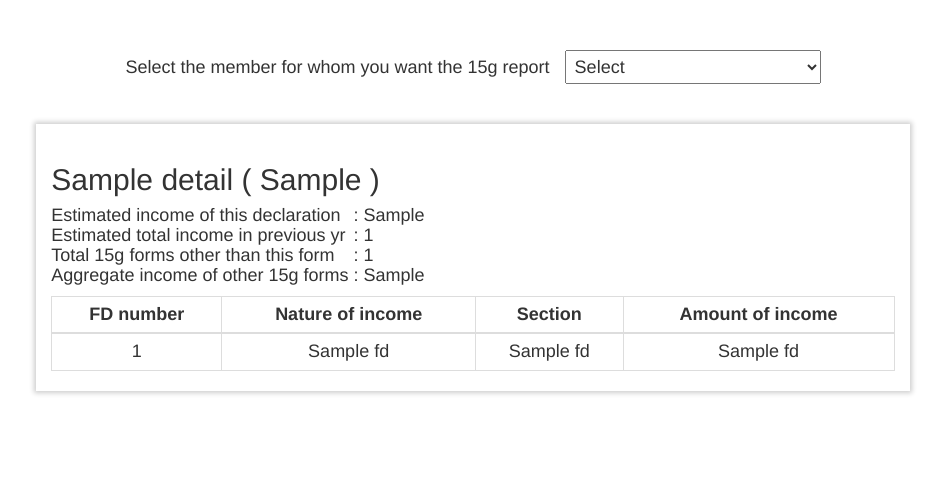
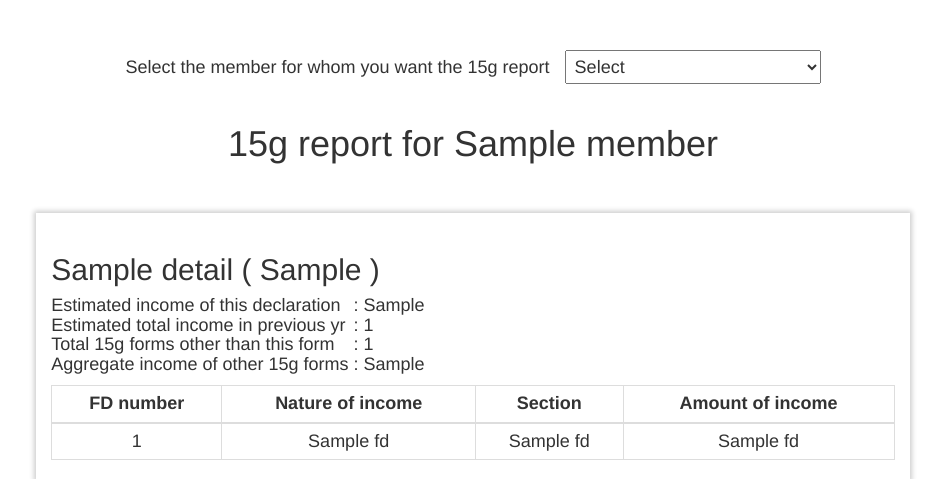
Before and after one commit to sannidhiteredesai/PersonalAccountant, a Flask app: template pa/ui/templates/report15g/report15g.html in a window 1280 px wide. Shown: the part 52-531 px from the top of the page, without its empty margins (167-1112 px from the left). Run offline with Flask 2, Linux system fonts and the light colour scheme; the template is opened without the code that fills it: most values are stand-ins (such as "Sample title", 1, 10 or a date in 2020); some libraries are stand-ins or nearby versions.

Commit message:
Displaying member name on 15g report page

```diff
--- a/pa/ui/report15g/routes.py
+++ b/pa/ui/report15g/routes.py
@@ -18,4 +18,5 @@ def report_15g():
         return render_template('report15g/report15g.html', title='15G Report',
                                members=members.get_members_of_user(current_user.username),
                                report=(generate_15g_report(for_member=(request.form['member']),
-                                                           for_user=current_user.username)))
+                                                           for_user=current_user.username)),
+                               member=request.form['member'])
--- a/pa/ui/templates/report15g/report15g.html
+++ b/pa/ui/templates/report15g/report15g.html
@@ -33,6 +33,10 @@
             </form>
 
             {% if report %}
+                {% if member %}
+                    <br><h1>15g report for {{ member }}</h1>
+                {% endif %}
+
                 {% for detail in report %}
                 <div class="row">
                     <br>
```
